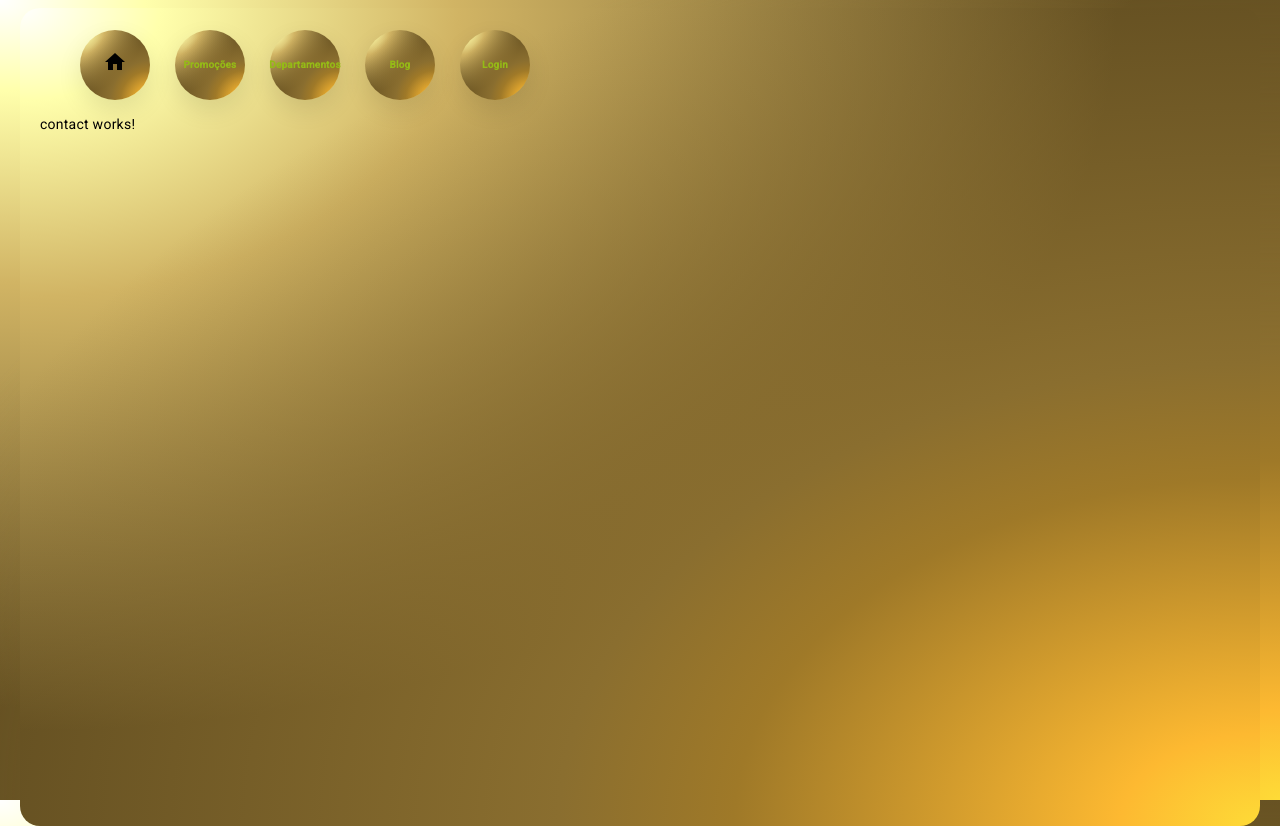
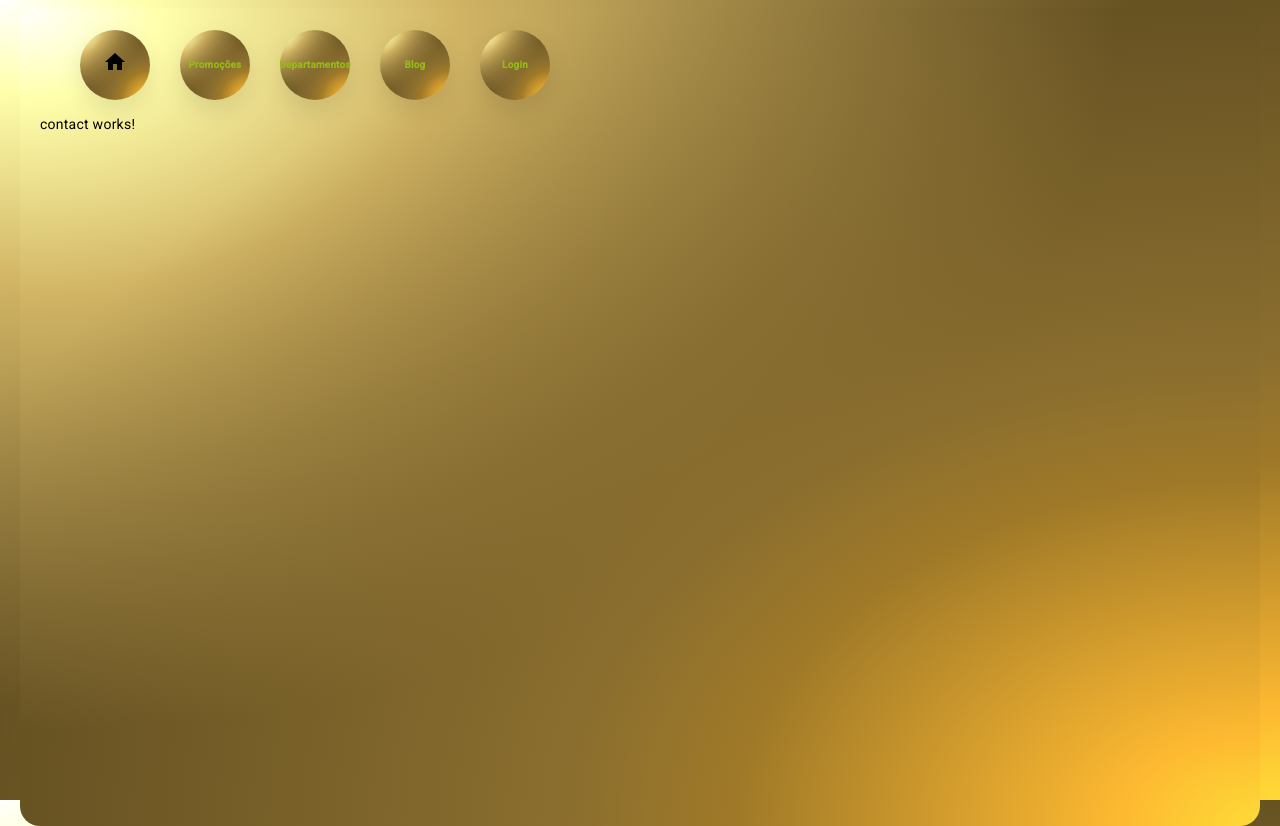
Before and after one commit to Scherlandro/API_REST, an Angular app in the folder biontec/: page /contact in a window 1280 px wide. Built offline with nearby package versions, Linux system fonts and the light colour scheme.

Commit message:
Limpeza no phead.scss

```diff
--- a/biontec/src/app/public/pheader/pheader.component.scss
+++ b/biontec/src/app/public/pheader/pheader.component.scss
@@ -2,7 +2,7 @@
 ul {
   display: flex;
   position: relative;
-  gap: 25px;
+  gap: 30px;
 }
 
 ul li {
@@ -41,19 +41,8 @@ ul li:hover {
   box-shadow: 0 10px 25px rgba(0, 0, 0, 0);
 }
 
-ul li:hover::before {
-  opacity: 1;
-}
-
 ul li:hover::after {
   opacity: 0.5;
-}
-
-ul li icon {
-  color: #777;
-  font-size: 1.75em;
-  transition: 0.5s;
-  transition-delay: 0.25s;
 }
 
 ul li span {
@@ -85,9 +74,3 @@ ul li:hover .title {
   font-weight: bold;
   font-size: 1.1em;
 }
-/*
-.hide:hover {
-  position: absolute;
-  inset: 0;
-  opacity: 0;
-}*/
```
